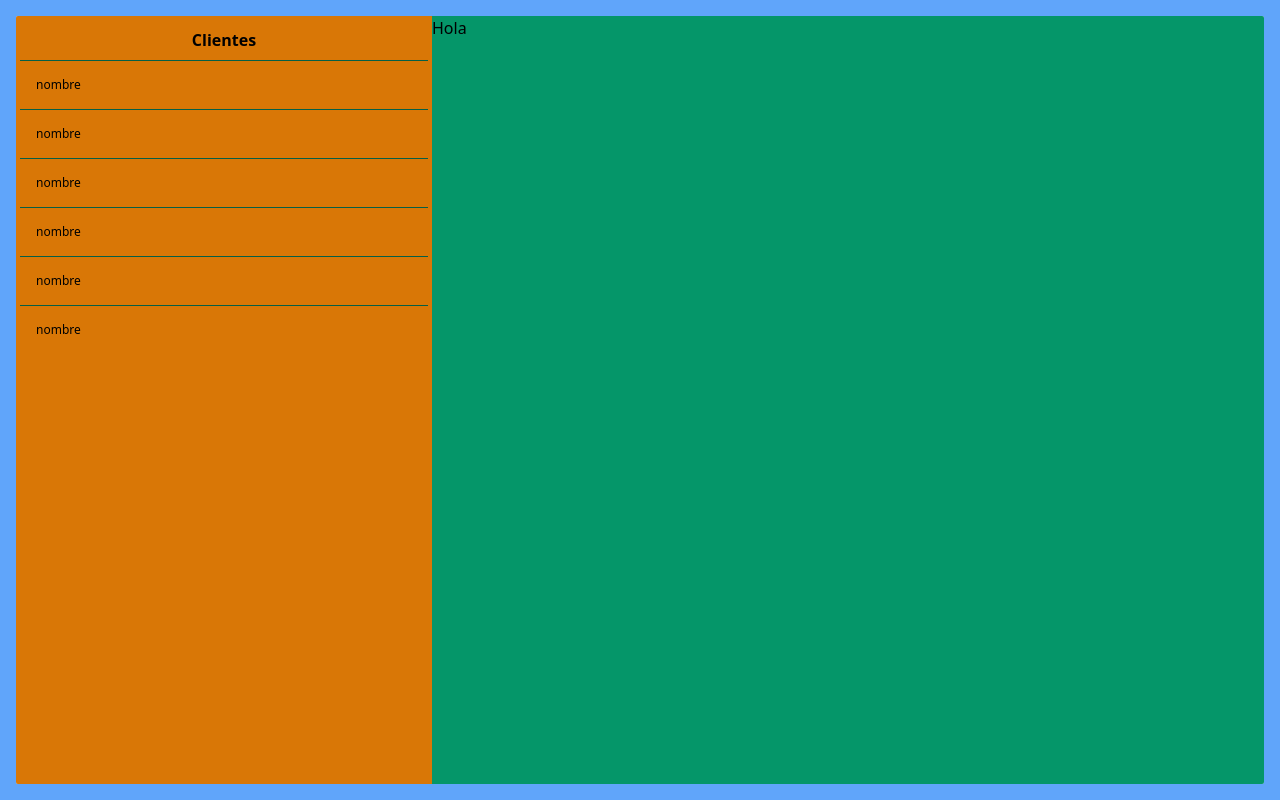
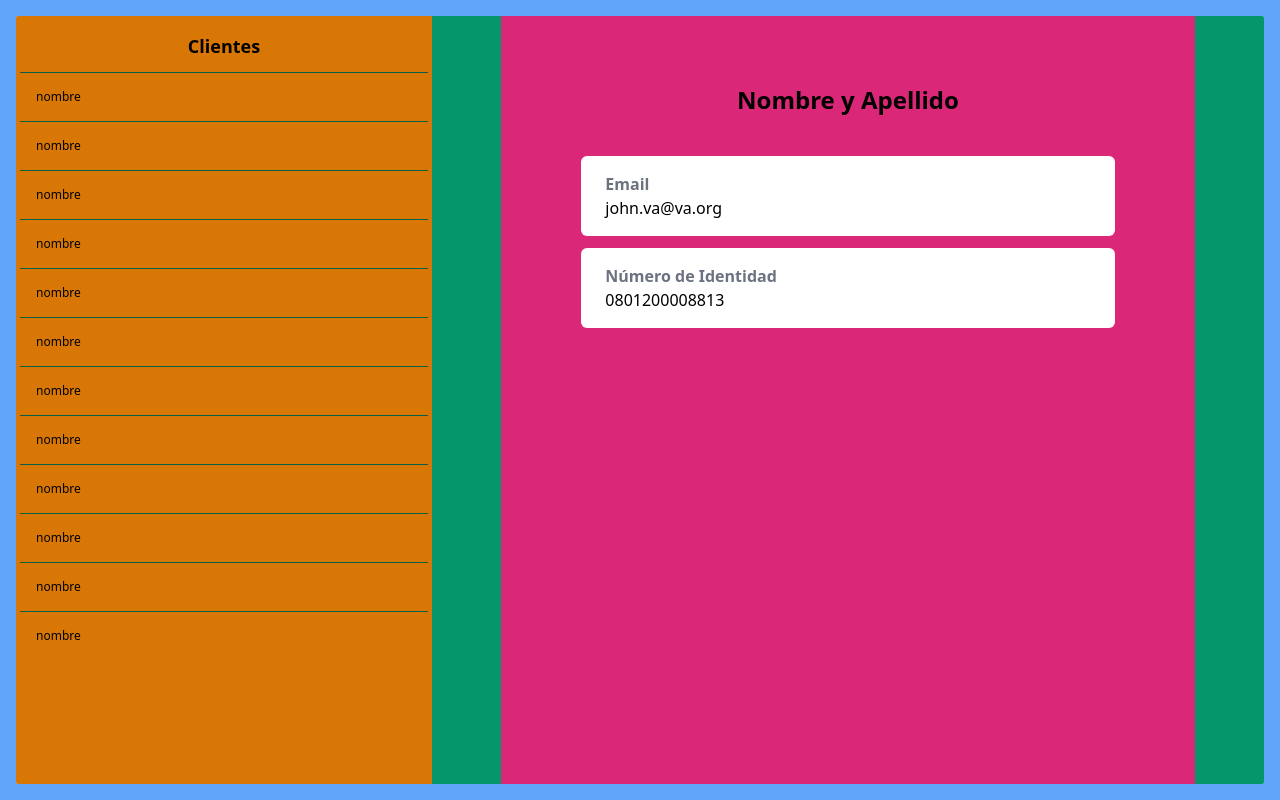
Before and after one commit to cnuila/Aplicacion-Hotel, a React (Create React App) app: page / in a window 1280 px wide. Built offline with nearby package versions, Linux system fonts and the light colour scheme.

Commit message:
Terminando visual cliente

```diff
--- a/src/Components/Lista.js
+++ b/src/Components/Lista.js
@@ -2,10 +2,10 @@ import React from 'react'
 
 export default function Lista(props) {
     return (
-        <div className="grid min-h-screen bg-blue-400">
+        <div className="grid max-h-screen min-h-screen bg-blue-400">
             <div className="grid grid-cols-3 m-4 rounded-sm bg-gray-300">
                 <div className="flex flex-col bg-yellow-600 divide-y divide-green-800 rounded-l-sm">
-                    <div className="mx-1 mt-1 p-2 text-center font-semibold">
+                    <div className="mx-1 mt-1 p-3 text-center font-semibold text-lg">
                         Clientes
                     </div>
                     <div className="mx-1 p-4 text-xs">
@@ -26,10 +26,37 @@ export default function Lista(props) {
                     <div className="mx-1 p-4 text-xs">
                         nombre
                     </div>
-
+                    <div className="mx-1 p-4 text-xs">
+                        nombre
+                    </div>
+                    <div className="mx-1 p-4 text-xs">
+                        nombre
+                    </div>
+                    <div className="mx-1 p-4 text-xs">
+                        nombre
+                    </div>
+                    <div className="mx-1 p-4 text-xs">
+                        nombre
+                    </div>
+                    <div className="mx-1 p-4 text-xs">
+                        nombre
+                    </div>
+                    <div className="mx-1 p-4 text-xs">
+                        nombre
+                    </div>
                 </div>
-                <div className="col-span-2 bg-green-600 rounded-r-sm">
-                    Hola
+                <div className="flex col-span-2 bg-green-600 rounded-r-sm justify-center">
+                    <div className="bg-pink-600 h-full w-10/12 px-20 py-14">
+                        <h1 className="font-bold text-center text-2xl mb-10 text-black m-3"> Nombre y Apellido </h1>
+                        <div className="bg-white h-20 my-3 py-4 px-6 rounded-md">
+                            <h2 className="text-gray-500 font-semibold">Email</h2>
+                            <h2 className="text-black">john.va@va.org</h2>
+                        </div>
+                        <div className="bg-white h-20 my-3 py-4 px-6 rounded-md">
+                            <h2 className="text-gray-500 font-semibold">Número de Identidad</h2>
+                            <h2 className="text-black">0801200008813</h2>
+                        </div>
+                    </div>
                 </div>
             </div>
         </div>
```
Also changed, not shown: 1 other file (tests, documents, lock files or other folders).
